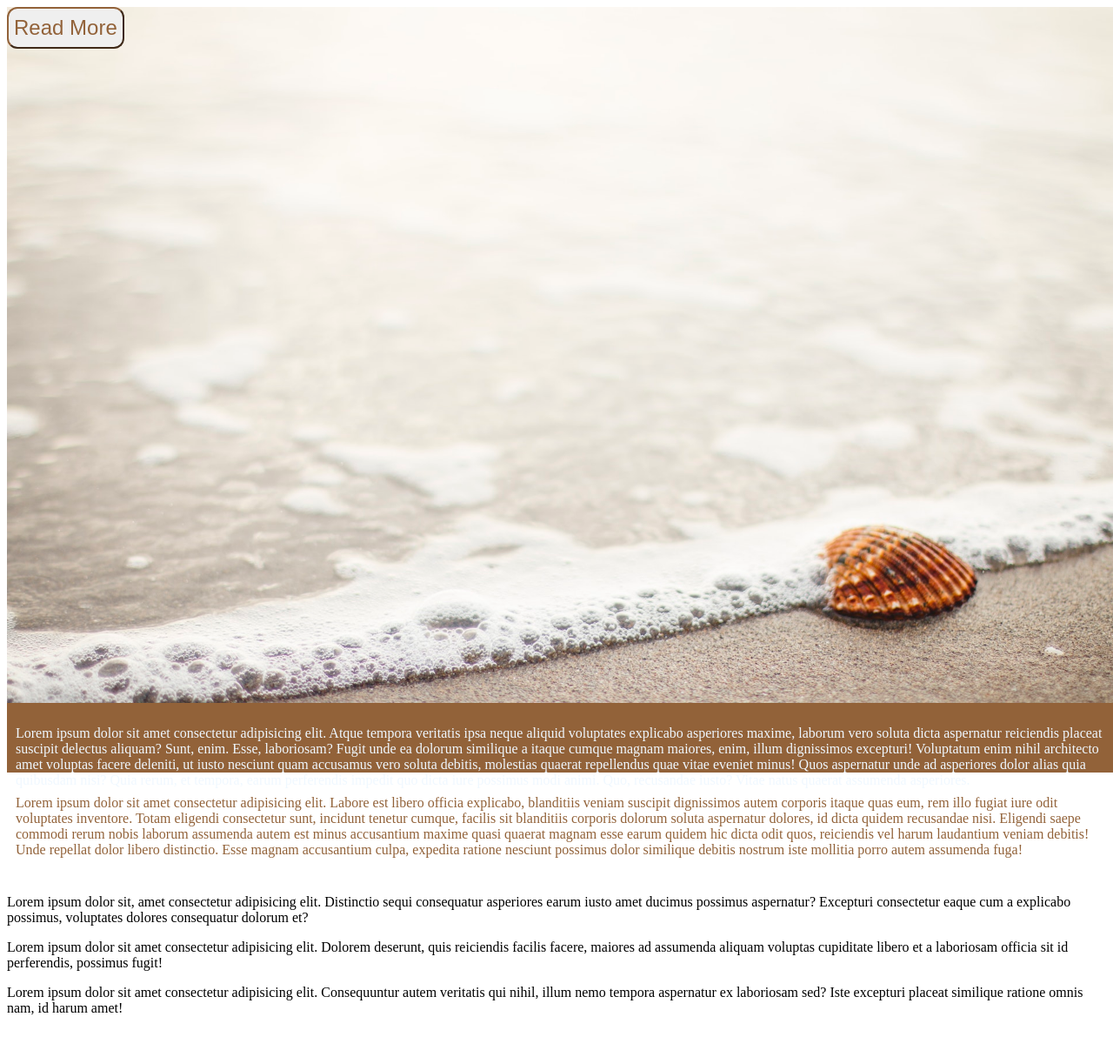
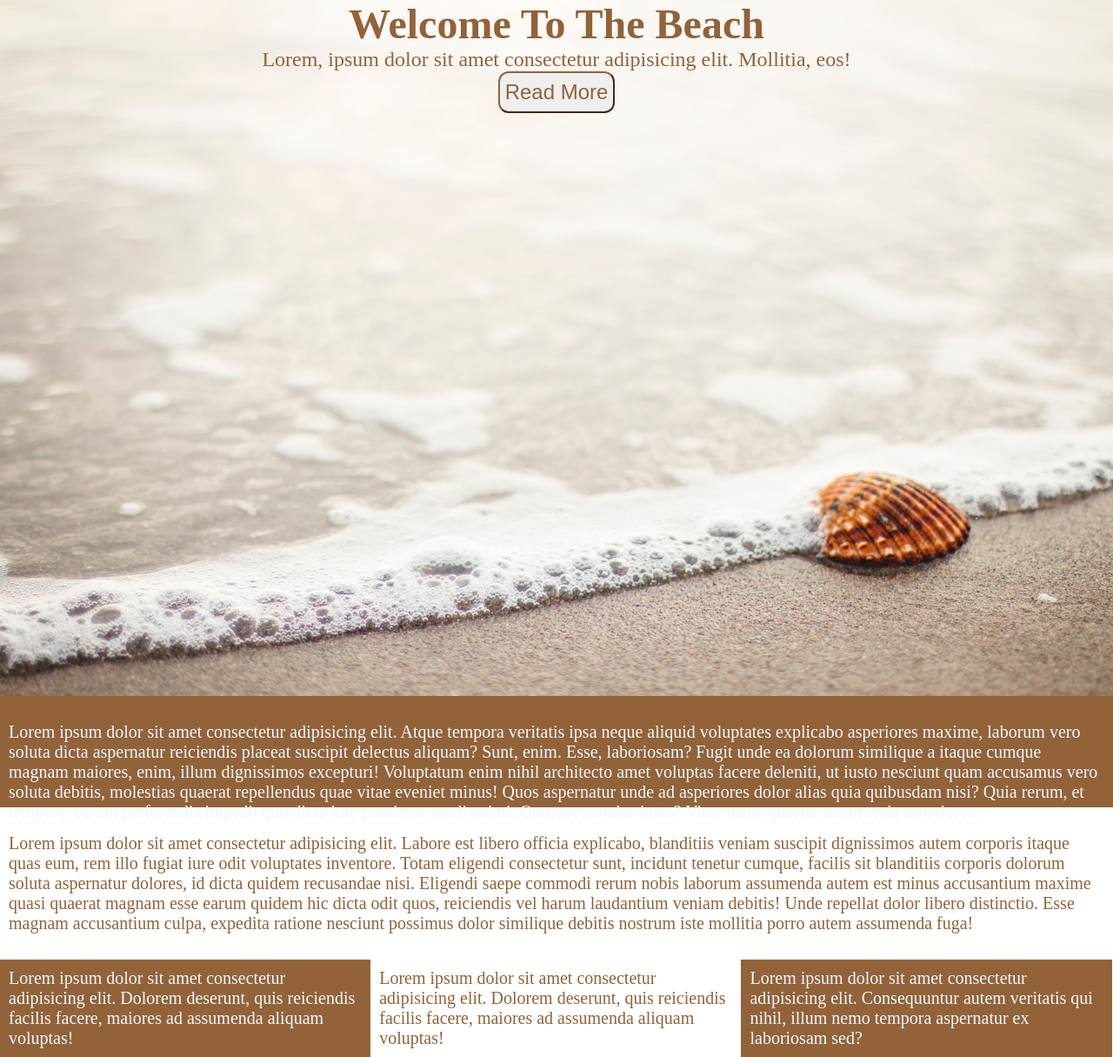
Before and after one commit to RomanSeveryn/CSS-Practice, a plain HTML site: page index.html in a window 1280 px wide. Shown: the whole page at 87% size. Before the commit the page ends 1184 px from the top, so only its background shows below. Drawn offline with Linux system fonts and the light colour scheme.

Commit message:
Fixed project

```diff
--- a/assets/css/style.css
+++ b/assets/css/style.css
@@ -1,35 +1,66 @@
+body {
+  margin: 0;
+}
+.text-img {
+  color: #926239;
+  margin: 0;
+}
 .image {
   height: 100vh;
   width: 100vw;
-
-  background-image: url('../images/beach.jpg');
-  background-repeat: no-repeat center top fixed;
+  text-align: center;
+  background-image: url("../images/beach.jpg");
+  background-repeat: no-repeat;
+  box-sizing: border-box;
   background-size: cover;
-  box-sizing: border-box;
+  background-position: bottom;
 }
 .pharagraph {
-  height: 10vh;
+  height: 16vh;
   width: 100vw;
   background-color: #926239;
   color: aliceblue;
   padding: 10px;
-  font-size: 16px;
+  font-size: 20px;
   box-sizing: border-box;
 }
-.text-white {
-  color: #926239;
-  padding: 10px;
-}
-.article-class {
-
-}
-
 .button {
-  color: #926239;
   border-radius: 12px;
   height: 48px;
   border-color: #926239;
   font-size: 24px;
+}
 
+.text-white {
+  color: #926239;
+  padding: 10px;
+  font-size: 20px;
+}
+.article-class {
+  box-sizing: border-box;
+  display: inline-block;
+  width: 33.3%;
+  padding: 24px;
+  font-size: 20px;
+}
+.text-left {
+  background-color: #926239;
+  color: aliceblue;
+  padding: 10px;
+}
+.text-center {
+  color: #926239;
+  padding: 10px;
+}
+.text-right {
+  background-color: #926239;
+  color: aliceblue;
+  padding: 10px;
+}
 
+.heading {
+  font-size: 48px;
 }
+.img-pharagraph {
+  font-size: 24px;
+}
--- a/index.html
+++ b/index.html
@@ -8,7 +8,9 @@
   </head>
   <body>
     <article class="image">
-      <button class="button">Read More</button>
+      <h1 class="text-img heading">Welcome To The Beach</h1>
+      <p class="text-img img-pharagraph">Lorem, ipsum dolor sit amet consectetur adipisicing elit. Mollitia, eos!</p>
+      <button class="button text-img">Read More</button>
 
     </article>
     <article class="pharagraph">
@@ -41,24 +43,20 @@
         nostrum iste mollitia porro autem assumenda fuga!
       </p>
     </article>
-    <article class="article-class">
-      <p class="text-left">
-        Lorem ipsum dolor sit, amet consectetur adipisicing elit. Distinctio
-        sequi consequatur asperiores earum iusto amet ducimus possimus
-        aspernatur? Excepturi consectetur eaque cum a explicabo possimus,
-        voluptates dolores consequatur dolorum et?
-      </p>
-      <p class="text-center">
+    <article class="">
+      <div class="article-class text-left">
         Lorem ipsum dolor sit amet consectetur adipisicing elit. Dolorem
         deserunt, quis reiciendis facilis facere, maiores ad assumenda aliquam
-        voluptas cupiditate libero et a laboriosam officia sit id perferendis,
-        possimus fugit!
-      </p>
-      <p class="text-right">
+        voluptas!
+      </div><div class="article-class text-center">
+        Lorem ipsum dolor sit amet consectetur adipisicing elit. Dolorem
+        deserunt, quis reiciendis facilis facere, maiores ad assumenda aliquam
+        voluptas!
+      </div><div class="article-class text-right">
         Lorem ipsum dolor sit amet consectetur adipisicing elit. Consequuntur
         autem veritatis qui nihil, illum nemo tempora aspernatur ex laboriosam
-        sed? Iste excepturi placeat similique ratione omnis nam, id harum amet!
-      </p>
+        sed?
+      </div>
     </article>
   </body>
 </html>
```
